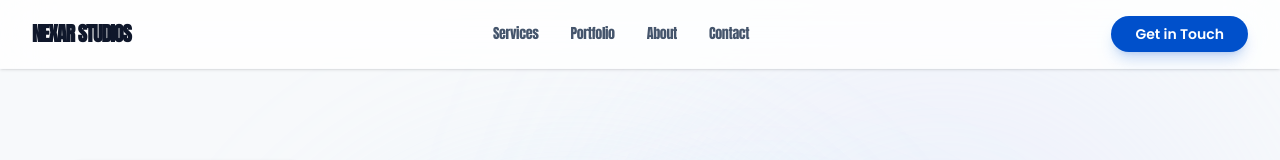
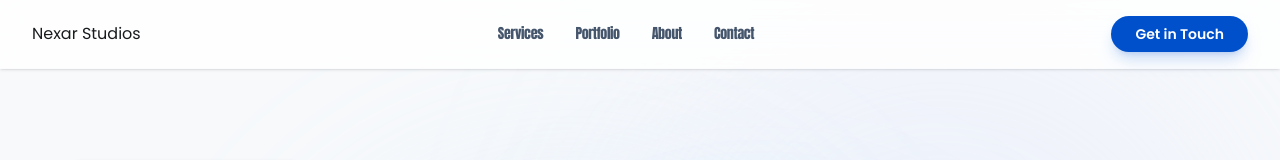
Before and after one commit to nexarstudiosinfo/NEXARSTUDIOS, a React (Vite) app: page / in a window 1280 px wide. Shown: the top 160 px of the page. Built offline with nearby package versions, Linux system fonts and the light colour scheme.

Commit message:
Update Navbar.tsx

```diff
--- a/src/components/Navbar.tsx
+++ b/src/components/Navbar.tsx
@@ -17,12 +17,9 @@ export default function Navbar({ currentPage, onPageChange }: NavbarProps) {
   return (
     <nav className="fixed top-0 w-full z-50 bg-white/80 backdrop-blur-xl shadow-sm border-b border-slate-200/10">
       <div className="flex justify-between items-center px-8 py-4 max-w-[1440px] mx-auto">
-        <button
-          onClick={() => onPageChange('home')}
-          className="text-xl font-bold tracking-tighter text-slate-900 font-headline cursor-pointer"
-        >
-          NEXAR STUDIOS
-        </button>
+        <span style={{ fontFamily: "var(--font-logo)" }}>
+  Nexar Studios
+</span>
 
         <div className="hidden md:flex space-x-8">
           {navItems.map((item) => (
```
